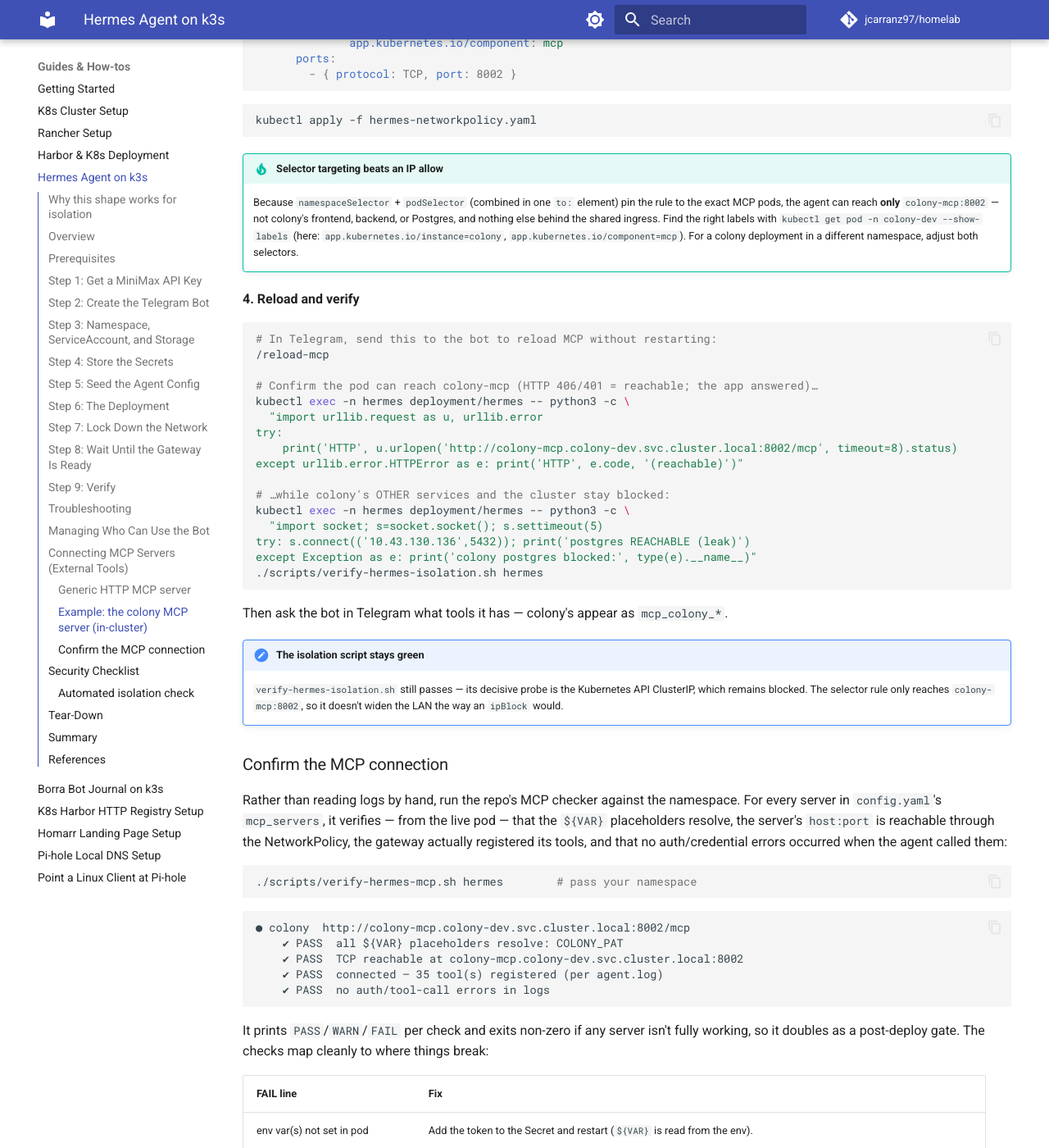
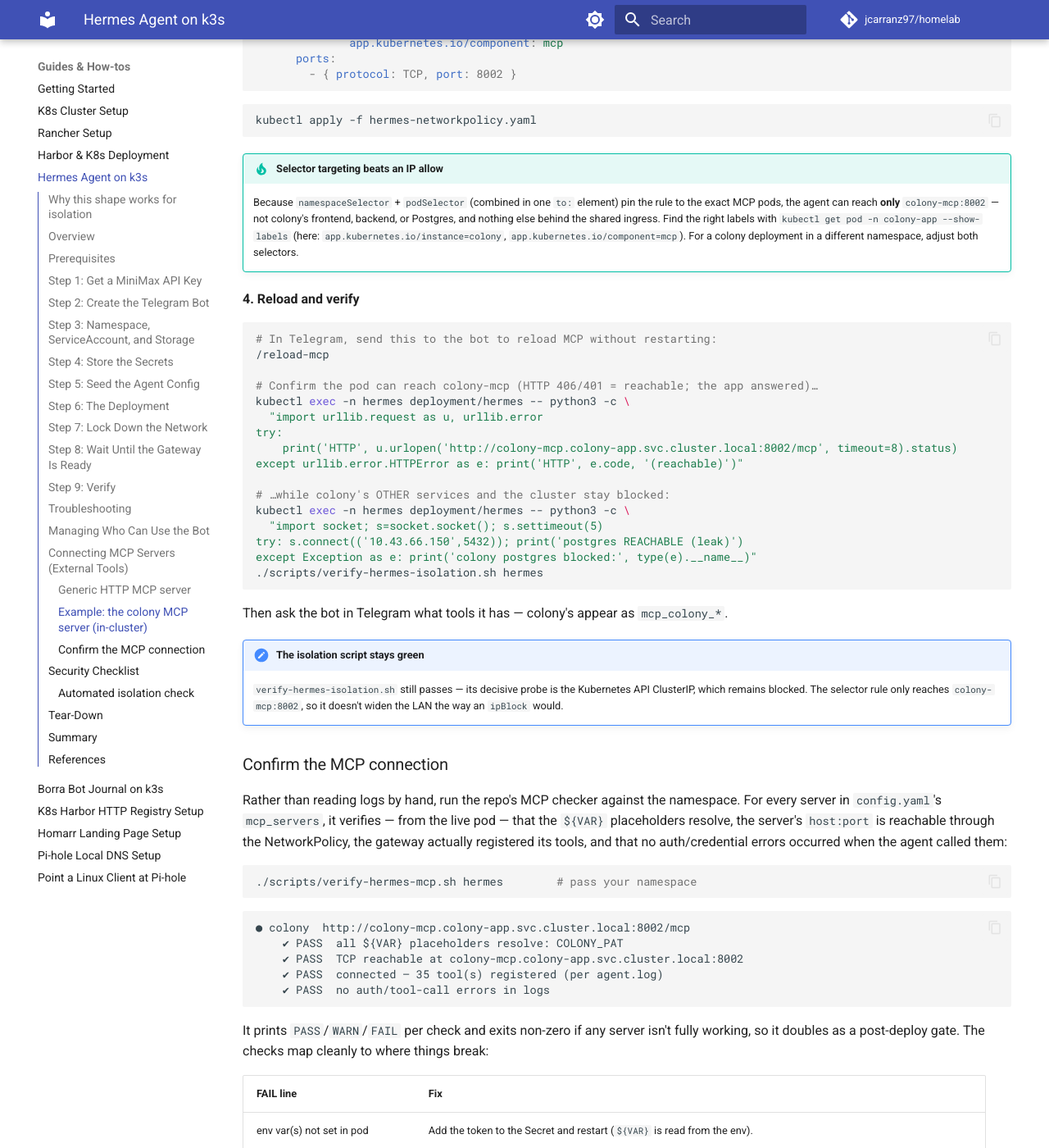
Before and after one commit to jcarranz97/homelab, an MkDocs documentation site: the page built from docs/guides/hermes-k8s-deployment.md, in a window 1280 px wide and 1400 px high, scrolled down 12799 px. Shown: the whole window at 82% size. Built offline with MkDocs 1.6.1 and Material for MkDocs 9.7.7, drawn with Linux system fonts in a browser that asks for light colours; comment, search, counter and statistics services are not loaded; some of the changed text lies outside the part shown.

Commit message:
Point colony MCP example at the prod instance; scope MCP error check
The colony example targeted colony-dev; switch it to the prod instance:
- URL colony-mcp.colony-app.svc.cluster.local:8002, ingress
  mcp.colony.dev.lan, namespaceSelector kubernetes.io/metadata.name:
  colony-app.

Also fix verify-hermes-mcp.sh: agent.log persists across restarts, so
auth/tool-call errors are now scoped to lines after the most recent MCP
registration (the current session). Previously a stale 401 from a prior
config kept the check red after the problem was fixed.

Co-Authored-By: Claude Opus 4.8 (1M context) <noreply@anthropic.com>

````diff
--- a/docs/guides/hermes-k8s-deployment.md
+++ b/docs/guides/hermes-k8s-deployment.md
@@ -557,9 +557,9 @@ restrict them.
 
 ### Example: the colony MCP server (in-cluster)
 
-`colony` runs **in the same k3s cluster** — its ingress `http://mcp.colony-dev.dev.lan/mcp`
+`colony` runs **in the same k3s cluster** — its ingress `http://mcp.colony.dev.lan/mcp`
 resolves to a node IP (`192.168.1.206`), but behind that it's a Kubernetes Service,
-`colony-mcp` in namespace `colony-dev`, listening on port `8002`. Because of that, you reach it
+`colony-mcp` in namespace `colony-app`, listening on port `8002`. Because of that, you reach it
 from the pod by its **in-cluster Service DNS name**, and you open the firewall to it with a
 **namespace + pod selector** — which is both correct and far tighter than any IP rule.
 
@@ -579,7 +579,7 @@ kubectl patch secret hermes-secrets -n hermes --type merge \
 
 **2. Register the server in `config.yaml`**
 
-Use the in-cluster Service URL (`colony-mcp.colony-dev.svc.cluster.local:8002`) — the app-level
+Use the in-cluster Service URL (`colony-mcp.colony-app.svc.cluster.local:8002`) — the app-level
 Bearer token still authenticates you when hitting the Service directly. Append the block to the
 live config on the PVC (no in-pod editor required), then reload:
 
@@ -587,7 +587,7 @@ live config on the PVC (no in-pod editor required), then reload:
 kubectl exec -n hermes deployment/hermes -i -- sh -c 'cat >> /opt/data/config.yaml' <<'YAML'
 mcp_servers:
   colony:
-    url: "http://colony-mcp.colony-dev.svc.cluster.local:8002/mcp"
+    url: "http://colony-mcp.colony-app.svc.cluster.local:8002/mcp"
     headers:
       Authorization: "Bearer ${COLONY_PAT}"
 YAML
@@ -601,17 +601,17 @@ an `mcp_servers:` key, merge into it rather than appending a second one.)
 **3. Open the network to colony-mcp only**
 
 Add **one** egress rule to the policy from Step 7 — alongside the existing DNS and internet rules,
-*not* replacing them. It matches only the `colony-mcp` pods in `colony-dev`, on port `8002`:
+*not* replacing them. It matches only the `colony-mcp` pods in `colony-app`, on port `8002`:
 
 ```yaml
   egress:
     # ... keep the existing DNS + internet rules ...
 
-    # Colony MCP server — ONLY the colony-mcp pods in namespace colony-dev
+    # Colony MCP server — ONLY the colony-mcp pods in namespace colony-app
     - to:
         - namespaceSelector:
             matchLabels:
-              kubernetes.io/metadata.name: colony-dev
+              kubernetes.io/metadata.name: colony-app
           podSelector:
             matchLabels:
               app.kubernetes.io/instance: colony
@@ -628,7 +628,7 @@ kubectl apply -f hermes-networkpolicy.yaml
     Because `namespaceSelector` + `podSelector` (combined in one `to:` element) pin the rule to the
     exact MCP pods, the agent can reach **only** `colony-mcp:8002` — not colony's frontend, backend,
     or Postgres, and nothing else behind the shared ingress. Find the right labels with
-    `kubectl get pod -n colony-dev --show-labels` (here: `app.kubernetes.io/instance=colony`,
+    `kubectl get pod -n colony-app --show-labels` (here: `app.kubernetes.io/instance=colony`,
     `app.kubernetes.io/component=mcp`). For a colony deployment in a different namespace, adjust both
     selectors.
 
@@ -642,13 +642,13 @@ kubectl apply -f hermes-networkpolicy.yaml
 kubectl exec -n hermes deployment/hermes -- python3 -c \
   "import urllib.request as u, urllib.error
 try:
-    print('HTTP', u.urlopen('http://colony-mcp.colony-dev.svc.cluster.local:8002/mcp', timeout=8).status)
+    print('HTTP', u.urlopen('http://colony-mcp.colony-app.svc.cluster.local:8002/mcp', timeout=8).status)
 except urllib.error.HTTPError as e: print('HTTP', e.code, '(reachable)')"
 
 # …while colony's OTHER services and the cluster stay blocked:
 kubectl exec -n hermes deployment/hermes -- python3 -c \
   "import socket; s=socket.socket(); s.settimeout(5)
-try: s.connect(('10.43.130.136',5432)); print('postgres REACHABLE (leak)')
+try: s.connect(('10.43.66.150',5432)); print('postgres REACHABLE (leak)')
 except Exception as e: print('colony postgres blocked:', type(e).__name__)"
 ./scripts/verify-hermes-isolation.sh hermes
 ```
@@ -673,9 +673,9 @@ them:
 ```
 
 ```text
-● colony  http://colony-mcp.colony-dev.svc.cluster.local:8002/mcp
+● colony  http://colony-mcp.colony-app.svc.cluster.local:8002/mcp
     ✔ PASS  all ${VAR} placeholders resolve: COLONY_PAT
-    ✔ PASS  TCP reachable at colony-mcp.colony-dev.svc.cluster.local:8002
+    ✔ PASS  TCP reachable at colony-mcp.colony-app.svc.cluster.local:8002
     ✔ PASS  connected — 35 tool(s) registered (per agent.log)
     ✔ PASS  no auth/tool-call errors in logs
 ```
````
Also changed, not shown: 1 other file.
